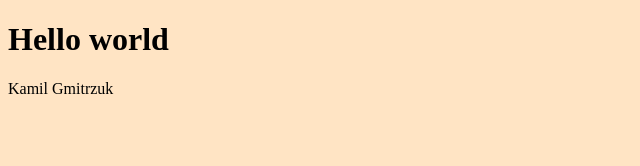
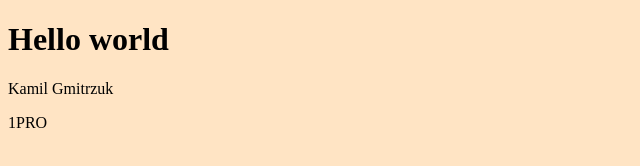
Before and after one commit to KamillGG/nowy_katalogs, a plain HTML site: page index.html in a window 1280 px wide. Shown: the full height of the page, 0-640 px from the left. Drawn offline with Linux system fonts and the light colour scheme.

```diff
--- a/index.html
+++ b/index.html
@@ -10,5 +10,6 @@
 <body>
     <h1>Hello world</h1>
     <p>Kamil Gmitrzuk</p>
+    <p>1PRO</p>
 </body>
 </html>
```
